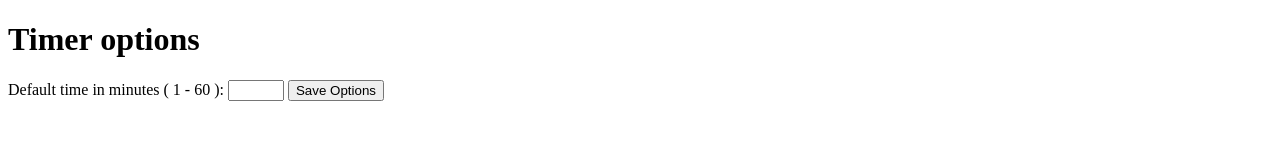
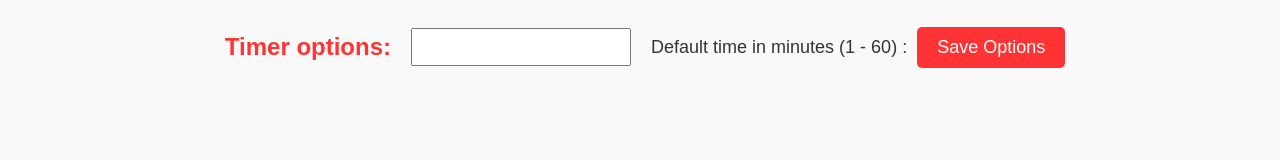
Before and after one commit to kestulka/timerExtension, a browser extension: page options/options.html in a window 1280 px wide. Drawn offline with Linux system fonts and the light colour scheme.

Commit message:
styling start

```diff
--- a/options/options.css
+++ b/options/options.css
@@ -0,0 +1,48 @@
+/* Reset default styles */
+html,
+body {
+  font-family: Arial, sans-serif;
+  background-color: #f9f9f9; /* Light background color */
+  box-sizing: border-box;
+  display: flex;
+  justify-content: center;
+  align-items: center;
+}
+
+/* Style for the h1 heading */
+h1 {
+  font-size: 24px; /* Big text size */
+  color: #ff3333; /* Light red color */
+  margin: 20px 10px 20px 10px; /* Add some spacing */
+}
+
+/* Style for the label and input */
+label {
+  display: block;
+  font-size: 18px; /* Big text size */
+  color: #333; /* Dark text color */
+  margin: 20px 10px 20px 10px;
+}
+
+input {
+  width: 200px;
+  padding: 8px;
+  font-size: 16px; /* Big text size */
+  margin: 20px 10px 20px 10px;
+}
+
+/* Style for the save button */
+#saveBtn {
+  padding: 10px 20px;
+  font-size: 18px; /* Big text size */
+  color: #fff; /* White text color */
+  background-color: #ff3333; /* Light red color */
+  border: none;
+  border-radius: 5px;
+  cursor: pointer;
+  transition: background-color 0.3s ease;
+}
+
+#saveBtn:hover {
+  background-color: #cc0000; /* Darker red color on hover */
+}
--- a/options/options.html
+++ b/options/options.html
@@ -3,14 +3,14 @@
   <head>
     <meta charset="UTF-8" />
     <meta name="viewport" content="width=device-width, initial-scale=1.0" />
+    <link rel="stylesheet" href="options.css" />
     <title>Timer Extension Options</title>
   </head>
   <body>
-    <h1>Timer options</h1>
-    <label
-      >Default time in minutes ( 1 - 60 ):
-      <input id="timeOption" type="number" min="1" max="60" value="25" />
-    </label>
+    <h1>Timer options:</h1>
+
+    <input id="timeOption" type="number" min="1" max="60" value="25" />
+    <label for="timeOption">Default time in minutes (1 - 60) :</label>
     <button id="saveBtn">Save Options</button>
     <script src="options.js"></script>
   </body>
--- a/popup/popup.css
+++ b/popup/popup.css
@@ -1,8 +1,36 @@
 body {
-  width: 15rem;
-  height: 5rem;
+  width: fit-content;
+  height: fit-content;
+  box-sizing: border-box;
+  display: flex;
+  justify-content: center;
+  align-items: center;
 }
 
+#mainDiv {
+  display: flex;
+  flex-direction: column;
+  justify-content: center;
+  align-items: center;
+}
+
+#popupImg {
+  width: 80px;
+  height: 80px;
+  margin-left: 3em; /* !todo temp fix */
+}
+
+#time {
+  text-align: center;
+}
+
+#buttonsDiv {
+  display: flex;
+  flex-direction: row;
+  justify-content: center;
+  align-items: center;
+  gap: 0.5em;
+}
 #startBtn {
   margin-bottom: 1em;
 }
```
Also changed, not shown: popup/popup.html (+11 -12 lines).
